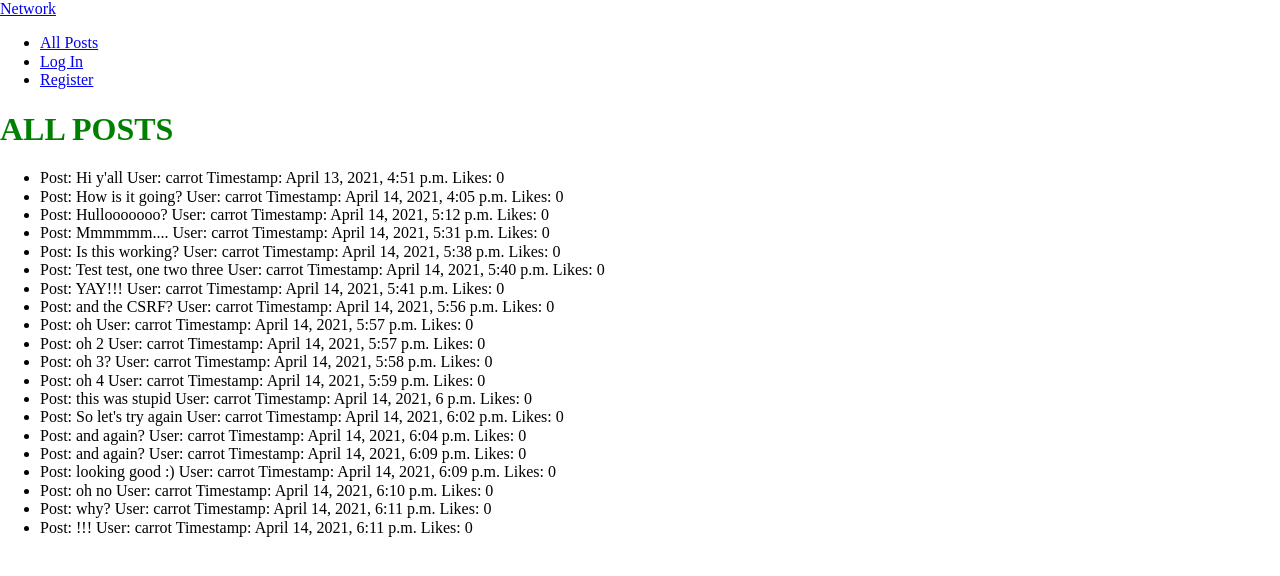
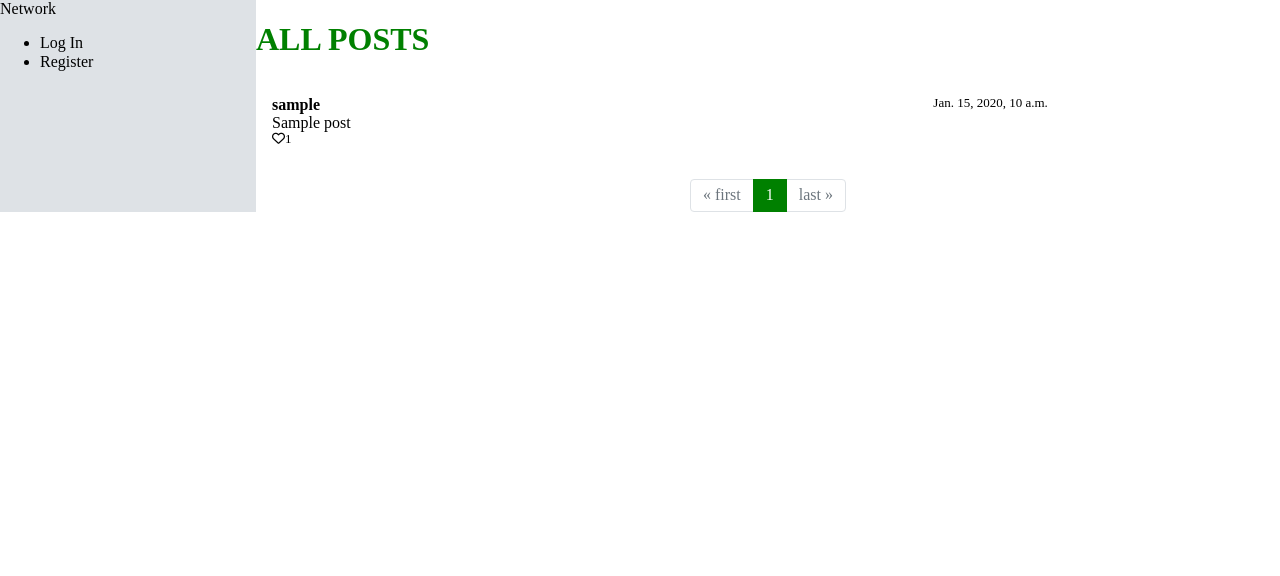
Before and after one commit to Agathasta/Django_network, a Django app: template network/templates/network/index.html in a window 1280 px wide. Shown: the top 576 px of the page. Run offline with Django 3.2, Linux system fonts and the light colour scheme; data comes from the database, SQL or seed files in the repository; both versions use the stored data as it was after the commit; tables that the repository leaves empty hold one stand-in row (values such as "Sample post"); the template is opened without the code that fills it: values that come from a table or form of the project are taken from there, most other values are stand-ins (such as "Sample title", 1, 10 or a date in 2020); style sheets or scripts are compiled from the project's sources; some libraries are stand-ins or nearby versions.

Commit message:
Add paginator

```diff
--- a/network/static/network/css/styles.scss
+++ b/network/static/network/css/styles.scss
@@ -1,3 +1,97 @@
+$hover-background: #e9ecef;
+$border: #dee2e6;
+$text-color-main: green;
+
+// GENERAL LAYOUT
+body {
+  display: grid;
+  grid-template-columns: minmax(190px, 20%) 1fr;
+}
+
+.body-nav {
+  grid-column: 1/2;
+  background-color: $border;
+}
+
+.body-content {
+  grid-column: 2/2;
+}
+
+// GENERAL STYLES
 h1 {
-  color: green;
+  color: $text-color-main;
 }
+
+a {
+  text-decoration: none;
+  color: inherit;
+}
+
+// NAVIGATION
+
+// POST LIST
+.post {
+  padding: 1rem;
+  display: grid;
+  grid-template-columns: 2fr 1fr;
+  grid-template-areas:
+  "user time"
+  "post post"
+  "likes . "
+}
+.post-user {
+  grid-area: user;
+  font-weight: bold;
+}
+.post-time {
+  grid-area: time;
+  font-size: small;
+}
+.post-message {
+  grid-area: post;
+}
+.post-likes {
+  grid-area: likes;
+  margin-bottom: 1rem;
+  font-size: small;
+}
+
+// PAGINATION
+.pages {
+  display: flex;
+  justify-content: center;
+}
+.pages a:hover {
+  color: black;
+  background-color: $hover-background;
+  border-color: $border;
+}
+
+.page {
+  color: $text-color-main;
+  text-decoration: none;
+  border: 1px solid $border;
+  padding: 0.375rem 0.75rem;
+  // transition: color 0.15s ease-in-out, background-color 0.15s ease-in-out, border-color 0.15s ease-in-out, box-shadow 0.15s ease-in-out;
+}
+.page:not(:first-child) {
+  margin-left: -1px;
+}
+.page:first-child {
+  border-top-left-radius: 0.25rem;
+  border-bottom-left-radius: 0.25rem;
+}
+.page:last-child {
+  border-top-right-radius: 0.25rem;
+  border-bottom-right-radius: 0.25rem;
+}
+
+.page-current {
+  z-index: 1;
+  color: #fff;
+  background-color: $text-color-main;
+  border-color: $text-color-main;
+}
+.page-inactive {
+  color: #6c757d;
+}
--- a/network/static/network/js/script.js
+++ b/network/static/network/js/script.js
@@ -21,16 +21,10 @@ function sendForm() {
     mode: 'same-origin',
     body: formData
   })
-    // Update the post list
+    // Create and attach new post to post list
     .then(response => response.json())
     .then(data => {
-      const newPost = document.createElement('li');
-      newPost.innerHTML = `
-        Post: ${data.post}
-        User: ${data.user}
-        Timestamp: ${data.timestamp}
-        Likes: ${data.liked_count}`;
-      document.querySelector('#postlist').prepend(newPost);
+      createPost(data);
       document.querySelector('#id_post').value = ' ';
     })
     .catch(error => {
@@ -39,3 +33,31 @@ function sendForm() {
 
   return false;
 }
+
+function createPost(data) {
+  // Create new post
+  const classes = ['post-user', 'post-time', 'post-message', 'post-likes'];
+  const contents = [data.user, data.timestamp, data.post, data.liked_count];
+
+  let fragment = document.createDocumentFragment();
+
+  for (let i = 0; i < contents.length; i++) {
+    const div = document.createElement('div');
+    div.textContent = contents[i];
+    div.className = classes[i];
+    fragment.append(div)
+  }
+
+  const newPost = document.createElement('article');
+  newPost.className = 'post';
+  newPost.append(fragment);
+
+  // Prepend post to the list and add icons etc
+  document.querySelector('#postlist').prepend(newPost);
+
+  const icon = document.createElement('span');
+  icon.classList.add('far', 'fa-heart');
+  document.querySelector('.post-likes').prepend(icon);
+
+
+}
--- a/network/templates/network/index.html
+++ b/network/templates/network/index.html
@@ -9,20 +9,36 @@
     {{ form.post }}
     <input type="submit" value="go">
 </form>
+{% endif %}
 
+<section id="postlist" class="posts">
+    {% for post in page_obj %}
+    <article class="post">
+        <div class="post-user">{{ post.user.username }}</div>
+        <div class="post-time">{{ post.timestamp }}</div>
+        <div class="post-message">{{ post.post }}</div>
+        <div class="post-likes"><span class="far fa-heart"></span>{{ post.liked_by.count }}</div>
+    </article>
+    {% endfor %}
+</section>
 
-{% endif %}
-<ul id="postlist">
-    {% for post in posts %}
-    <li>
-        Post: {{ post.post }}
-        User: {{ post.user.username }}
-        Timestamp: {{ post.timestamp }}
-        Likes: {{ post.liked_by.count }}
-    </li>
-    {% endfor %}
-</ul>
+<nav class="pages">
+    {% if page_obj.has_previous %}
+    <a href="?page=1" class="page page-general">&laquo; first</a>
+    <a href="?page={{ page_obj.previous_page_number }}" class="page page-general">{{ page_obj.previous_page_number}}</a>
+    {% else %}
+    <span aria-hidden="true" class="page page-inactive">&laquo; first</span>
+    {% endif %}
 
+    <span class="page page-current">{{ page_obj.number }}</span>
+
+    {% if page_obj.has_next %}
+    <a href="?page={{ page_obj.next_page_number }}" class="page page-general">{{ page_obj.next_page_number }}</a>
+    <a href="?page={{ page_obj.paginator.num_pages }}" class="page page-general">last &raquo;</a>
+    {% else %}
+    <span aria-hidden="true" class="page page-inactive">last &raquo;</span>
+    {% endif %}
+</nav>
 
 {% endblock %}
 
--- a/network/templates/network/layout.html
+++ b/network/templates/network/layout.html
@@ -16,18 +16,16 @@
 
 <body>
 
-    <nav>
+    <nav class="body-nav">
         <a href="#">Network</a>
         <ul>
             {% if user.is_authenticated %}
             <li>
                 <a href="#"><strong>{{ user.username }}</strong></a>
             </li>
-            {% endif %}
             <li>
                 <a class="nav-link" href="{% url 'index' %}">All Posts</a>
             </li>
-            {% if user.is_authenticated %}
             <li>
                 <a href="#">Following</a>
             </li>
@@ -45,11 +43,12 @@
         </ul>
     </nav>
 
-    <main class="main">
+    <main class="body-content">
         {% block body %}
         {% endblock %}
     </main>
 
+    <script src="https://kit.fontawesome.com/694317dcf2.js" crossorigin="anonymous"></script>
     <script src="{% static 'network/js/script.js' %}"></script>
 </body>
 
```
Also changed, not shown: network/views.py (+9 -1 lines), requirements.txt (+7 -0 lines), static/network/css/styles.css (+72 -0 lines), README.md, db.sqlite3, 1 other file.
